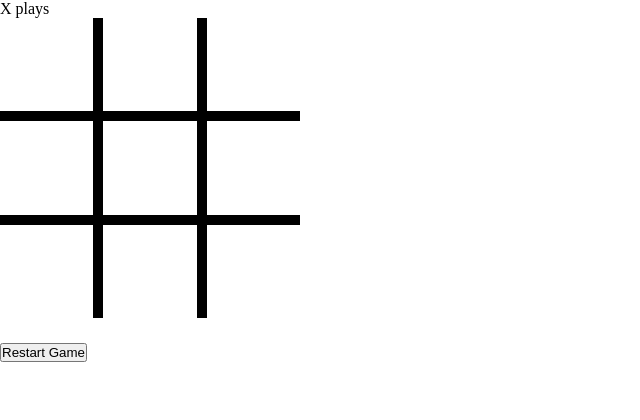
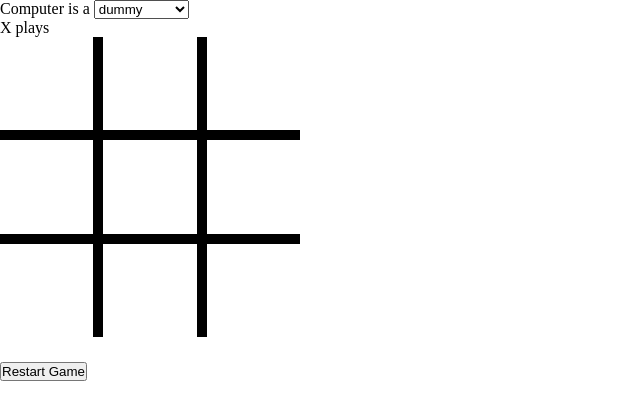
Before and after one commit to joaojgabriel/tic-tac-toe, a website: page index.html in a window 1280 px wide. Both pictures are taken after a click on the button "Start Game". Shown: the whole page, without its empty margins (0-640 px from the left). Drawn offline with Linux system fonts and the light colour scheme.

Commit message:
Let user chose computer difficulty at start

```diff
--- a/index.html
+++ b/index.html
@@ -10,11 +10,19 @@
   </head>
   <body>
     <main>
-      <div class="startMenu">
-        <label for="name">What is your name? </label
-        ><input type="text" id="name" />
-        <button type="button" class="startButton">Start Game</button>
+      <div class="start">
+        <p>
+          <label for="name">What is your name? </label
+          ><input type="text" id="name" />
+        </p>
       </div>
+      <label for="isSmart">Computer is a </label>
+      <select name="isSmart" id="isSmart">
+        <option value="false">dummy</option>
+        <option value="true">smartypants</option>
+      </select>
+      <div class="start"><button type="button" class="startButton">Start Game</button></div>
+
       <div class="game hidden">
         <div><span class="display"></span></div>
         <div class="gameBoard">
--- a/main.js
+++ b/main.js
@@ -28,7 +28,7 @@ const Gameboard = (() => {
 let Game;
 
 const displayController = (() => {
-  const startMenu = document.querySelector('.startMenu');
+  const startMenu = document.querySelectorAll('.start');
   const playerInput = document.querySelector('input#name');
   const playerName = playerInput.value;
   const startButton = document.querySelector('.startButton');
@@ -36,6 +36,8 @@ const displayController = (() => {
   const restartButton = document.querySelector('.restartButton');
   const display = document.querySelector('.display');
   const cells = document.querySelectorAll('.cell');
+  const isSmartSelect = document.querySelector('select#isSmart');
+  const isSmartValue = isSmartSelect.value;
 
   const updateDisplay = (text) => {
     display.textContent = text;
@@ -47,7 +49,9 @@ const displayController = (() => {
   };
 
   const handleStart = () => {
-    startMenu.classList.toggle('hidden');
+    Array.prototype.forEach.call(startMenu, (startItem) =>
+      startItem.classList.toggle('hidden'),
+    );
     game.classList.toggle('hidden');
     announcePlayer();
     Game.start();
@@ -94,6 +98,7 @@ const displayController = (() => {
     renderBoard,
     getClick,
     updateDisplay,
+    isSmartValue,
     playerName,
   };
 })();
@@ -182,13 +187,14 @@ Game = (() => {
     },
   });
 
-  const computer = (symbol, isSmart) => ({
+  const computer = (symbol) => ({
     ...marker(symbol),
+    isSmart: !!displayController.isSmartValue,
     symbol,
     pick() {
       const options = Gameboard.areSelectable();
       let move;
-      if (isSmart) {
+      if (this.isSmart) {
         const boardState = Gameboard.get();
         const opponent = symbol === 'O' ? 'X' : 'O';
         const minimax = (board, currentOptions, depth, isMaximizingPlayer) => {
@@ -251,12 +257,8 @@ Game = (() => {
   });
 
   const playerX = human('X');
-  const playerO = computer('O', true);
+  const playerO = computer('O');
 
-  switchPlayer = () => {
-    currentPlayer = currentPlayer.symbol === 'X' ? playerO : playerX;
-    currentPlayer.pick();
-  };
   currentPlayer = playerX;
 
   const start = () => {
@@ -265,5 +267,10 @@ Game = (() => {
     currentPlayer.pick();
   };
 
+  switchPlayer = () => {
+    currentPlayer = currentPlayer.symbol === 'X' ? playerO : playerX;
+    currentPlayer.pick();
+  };
+
   return { currentPlayer, start, isWinner, isTie };
 })();
```
